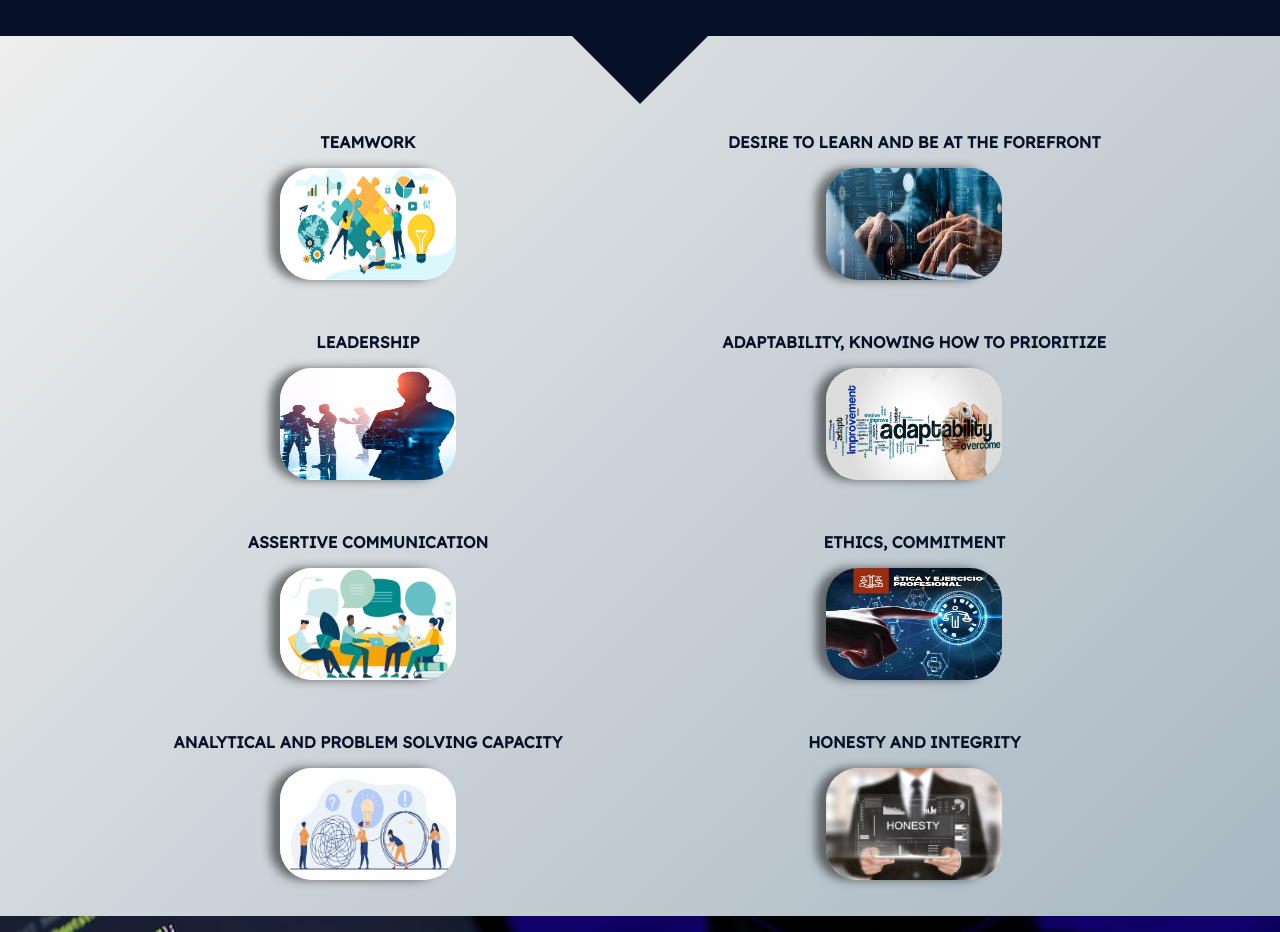
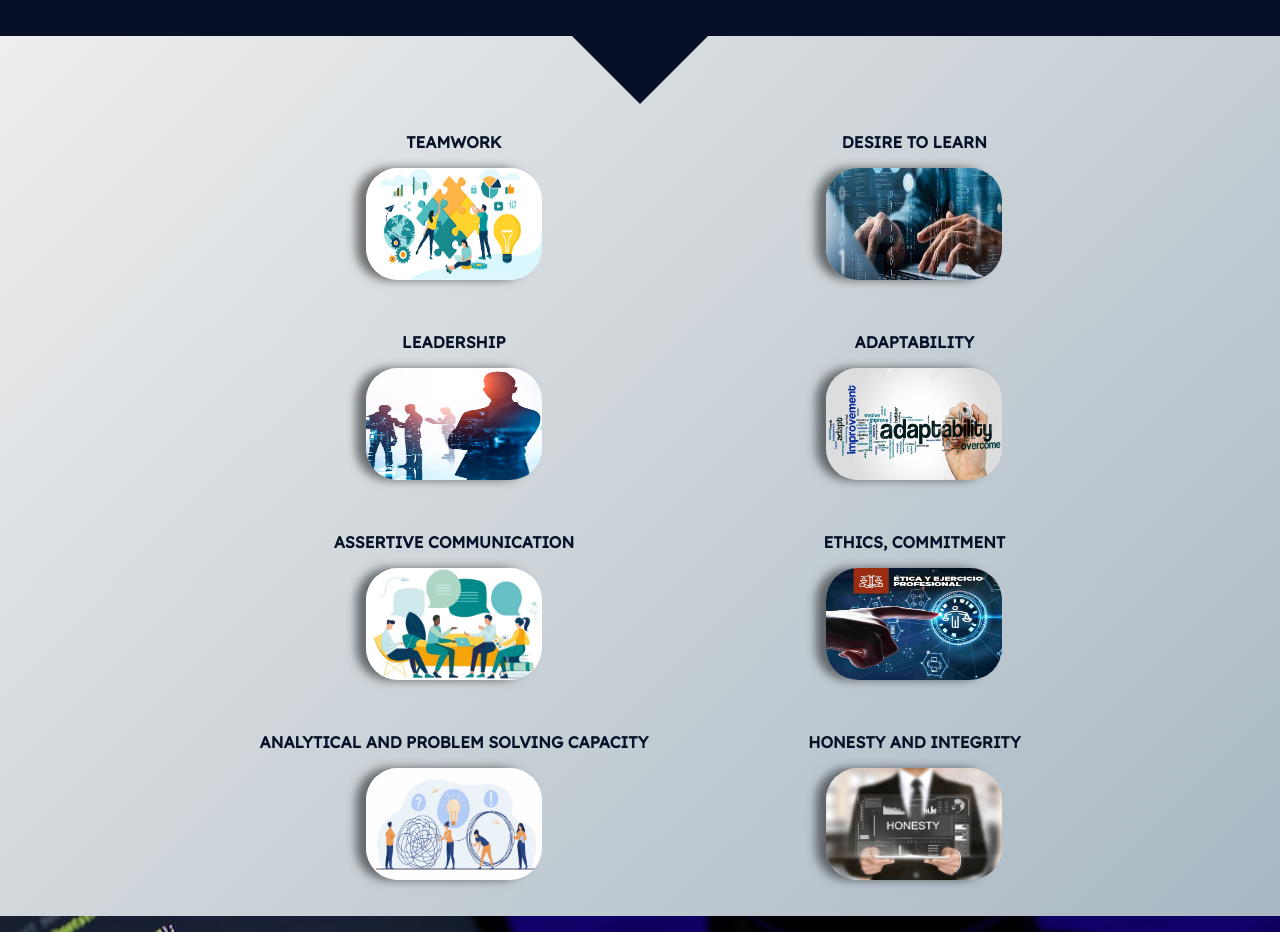
Before and after one commit to chuys9581/portafolio-digitalnew, a plain HTML site: page index.html in a window 1280 px wide. Shown: the part 2721-3653 px from the top of the page. Drawn offline with nearby package versions, Linux system fonts and the light colour scheme; a web font is replaced by a local one.

Commit message:
corrigiendo soft skills

```diff
--- a/index.html
+++ b/index.html
@@ -296,11 +296,11 @@
             </div>
             <div class="soft-der">
                 <div>
-                    <p class="soft-letters">Desire to learn and be at the forefront</p>
+                    <p class="soft-letters">Desire to learn</p>
                     <img src="/images/deseosdeaprender.jpeg" class="equipo">
                 </div>
                 <div>
-                    <p class="soft-letters">Adaptability, knowing how to prioritize</p>
+                    <p class="soft-letters">Adaptability</p>
                     <img src="/images/adaptability.jpeg" class="equipo">
                 </div>
                 <div>
```
